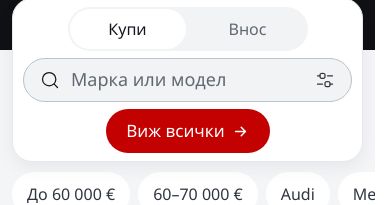
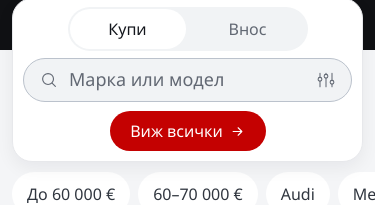
Before and after one commit to darkapoparka/cars-template-auto-best, a SvelteKit app: page / in a window 390 px wide. Shown: the part 194-399 px from the top of the page. Built offline with nearby package versions, Linux system fonts and the light colour scheme.

Commit message:
Refine mobile home search actions

```diff
--- a/src/lib/components/home/SearchBox.svelte
+++ b/src/lib/components/home/SearchBox.svelte
@@ -63,14 +63,14 @@
         <VehicleQuickSearch />
         <a class="dn-search__mobile-all" href={resolve('/listing-grid')}>
           <span>Виж всички</span>
-          <Icon name="arrow-right" size={17} strokeWidth={2} />
+          <Icon name="arrow-right" size={15} strokeWidth={1.7} />
         </a>
       </div>
       <div id="home-import-search" class={['dn-search__import', { 'dn-search__import--active': mode === 'import' }]} role="tabpanel" aria-labelledby="home-import-tab">
         <form class="dn-search__import-form" method="GET" action={resolve('/contact#contact-intent')} novalidate onsubmit={validateImport}>
           <input type="hidden" name="topic" value="import" />
           <label class="dn-search__import-field dn-entry-field">
-            <Icon name="globe" size={20} strokeWidth={1.8} />
+            <Icon name="globe" size={18} strokeWidth={1.5} />
             <span class="dn-sr-only">Линк към обява за внос</span>
             <input
               class="dn-entry-field__input"
@@ -93,7 +93,7 @@
           {#if importError}
             <p id="home-import-error" class="dn-search__import-error" role="alert">{importError}</p>
           {/if}
-          <button class="dn-search__mobile-all" type="submit">Заяви внос <Icon name="arrow-right" size={17} strokeWidth={2} /></button>
+          <button class="dn-search__mobile-all" type="submit">Заяви внос <Icon name="arrow-right" size={15} strokeWidth={1.7} /></button>
         </form>
       </div>
       <div class="dn-search__desktop-form">
@@ -196,7 +196,7 @@
     .dn-search {
       --dn-entry-height: var(--dn-control-height-default);
       --dn-home-search-stack-gap: 7px;
-      --dn-home-mobile-cta-width: 164px;
+      --dn-home-mobile-cta-width: 156px;
 
       display: grid;
       gap: var(--dn-home-search-stack-gap);
@@ -230,6 +230,10 @@
       align-items: center;
       gap: 10px;
       padding: 0 16px;
+    }
+
+    .dn-search__import-field > :global(.dn-icon) {
+      color: var(--dn-muted);
     }
 
     .dn-search__import-error {
@@ -271,6 +275,9 @@
     }
 
     .dn-search__mobile-all {
+      position: relative;
+      z-index: 0;
+      isolation: isolate;
       display: flex;
       width: fit-content;
       min-width: var(--dn-home-mobile-cta-width);
@@ -284,12 +291,26 @@
       padding: 0 var(--dn-space-5);
       border: 0;
       border-radius: var(--dn-radius-button);
-      background: var(--dn-red);
+      background: transparent;
       color: var(--dn-white);
-      font-size: var(--dn-text-control-prominent);
+      font-size: var(--dn-control-size);
       font-weight: var(--dn-cta-weight);
       line-height: var(--dn-cta-leading);
       cursor: pointer;
+    }
+
+    .dn-search__mobile-all::before {
+      position: absolute;
+      z-index: -1;
+      inset: 2px 0;
+      border-radius: inherit;
+      background: var(--dn-red);
+      content: '';
+      transition: background-color 160ms ease;
+    }
+
+    .dn-search__mobile-all:is(:hover, :focus-visible)::before {
+      background: var(--dn-red-hover);
     }
 
     .dn-search__mobile-all:focus-visible {
--- a/src/lib/components/home/VehicleQuickSearch.svelte
+++ b/src/lib/components/home/VehicleQuickSearch.svelte
@@ -1,6 +1,5 @@
 <script lang="ts">
   import Icon from '$components/ui/Icon.svelte';
-  import MobileNavIcon from '$components/layout/MobileNavIcon.svelte';
   import { resolve } from '$app/paths';
   import { featuredVehicles } from '$data/inventory';
   import { bodyLabel, filterListingVehicles, listingFilterOptions, listingModelsForMake } from '$data/listing';
@@ -184,11 +183,11 @@
   aria-label="Търсете марка, модел или ключова дума"
   onclick={openSearch}
 >
-  <MobileNavIcon name="search" size={20} />
+  <Icon name="search" size={18} strokeWidth={1.5} />
   <span class="dn-quick-search__label-full">Търсете марка, модел или ключова дума</span>
   <span class="dn-quick-search__label-mobile" aria-hidden="true">Марка или модел</span>
   <span class="dn-quick-search__hint" aria-hidden="true">Бързо търсене</span>
-  <span class="dn-quick-search__mobile-filter" aria-hidden="true"><MobileNavIcon name="filters" size={20} /></span>
+  <span class="dn-quick-search__mobile-filter" aria-hidden="true"><Icon name="adjustments" size={18} strokeWidth={1.4} /></span>
 </button>
 
 <dialog
@@ -471,10 +470,13 @@
       color: var(--dn-muted);
     }
 
+    .dn-quick-search__trigger :global(.dn-icon) {
+      color: var(--dn-muted);
+    }
+
     .dn-quick-search__mobile-filter {
       display: grid;
       place-items: center;
-      color: #30363f;
     }
 
     .dn-quick-search__hint {
```
Also changed, not shown: scripts/typography-smoke.mjs (+7 -2 lines).
